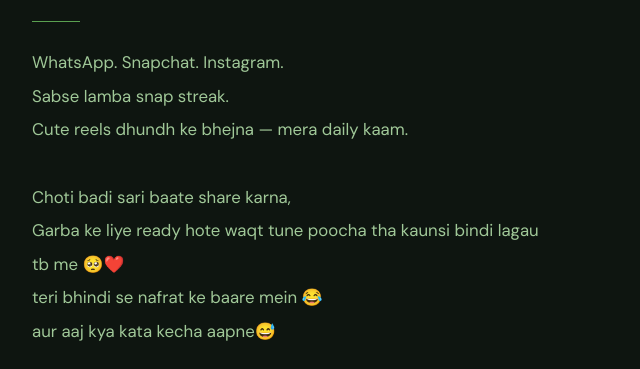
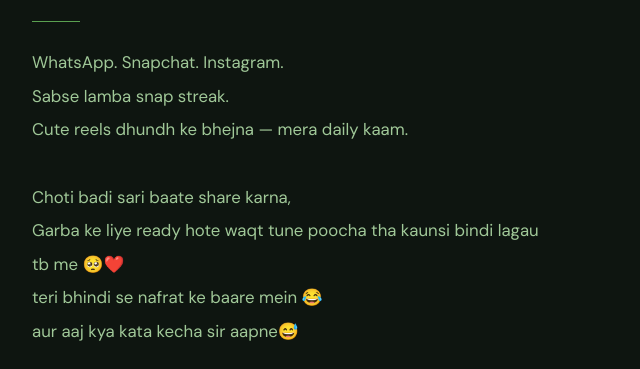
Before and after one commit to gautamkatariya2623/dharmi-gtm, a plain HTML site: page index.html in a window 1280 px wide. Shown: the part 4398-4767 px from the top of the page, 268-908 px from the left. Drawn offline with nearby package versions, Linux system fonts and the light colour scheme; animation ran at ten frames a second.

Commit message:
little changes

```diff
--- a/index.html
+++ b/index.html
@@ -872,7 +872,7 @@
       Choti badi sari baate share karna,<br>
       Garba ke liye ready hote waqt tune poocha tha kaunsi bindi lagau tb me 🥺❤️<br>
       teri bhindi se nafrat ke baare mein 😂<br>
-      aur aaj kya kata kecha aapne😅
+      aur aaj kya kata kecha sir aapne😅
     </div>
     <div class="moments-grid fade-in fade-in-delay-3" id="moments-grid">
       <div class="moment-card" style="color:#a0c898;border-color:rgba(90,160,80,0.2)">
```
